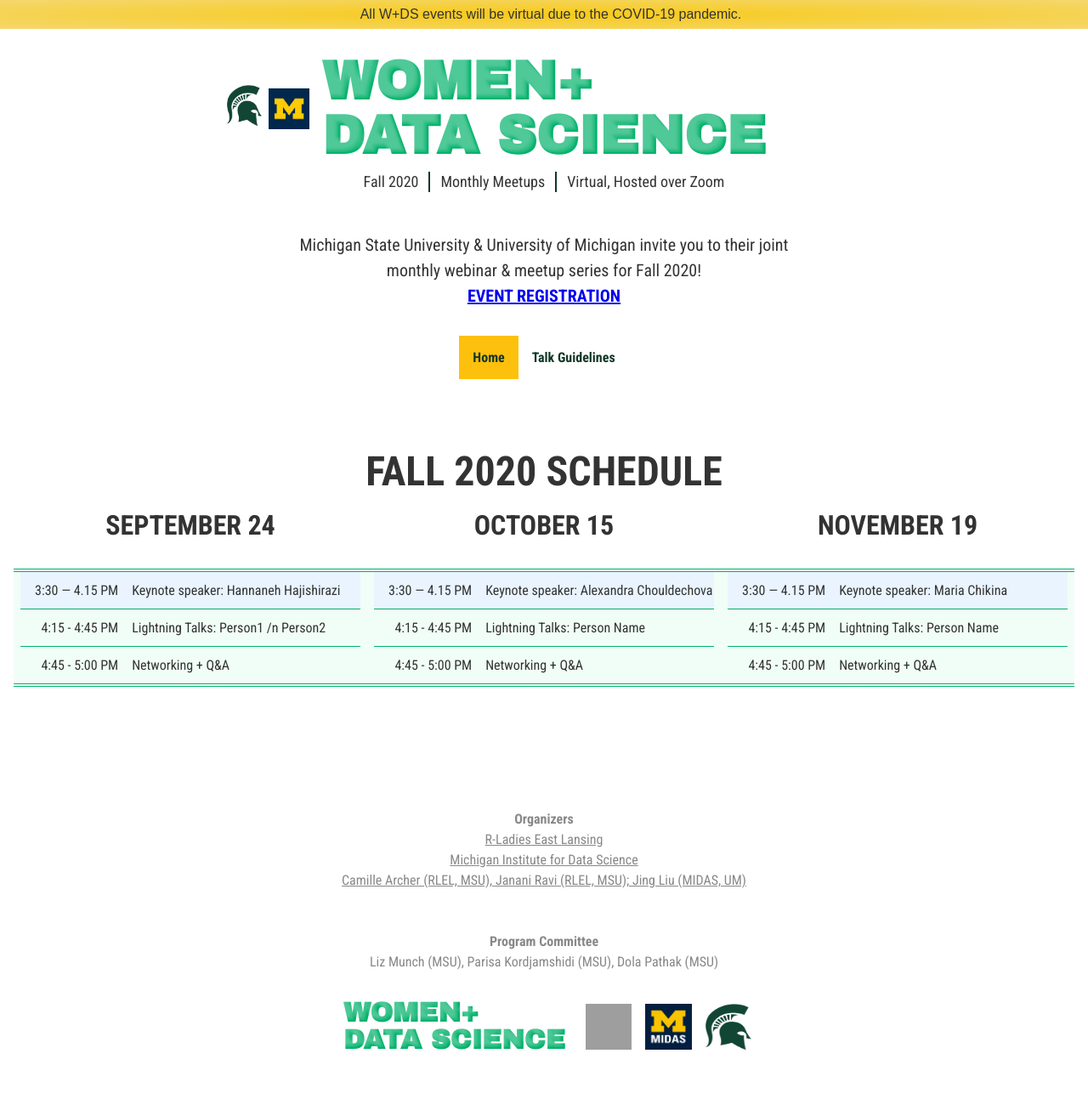
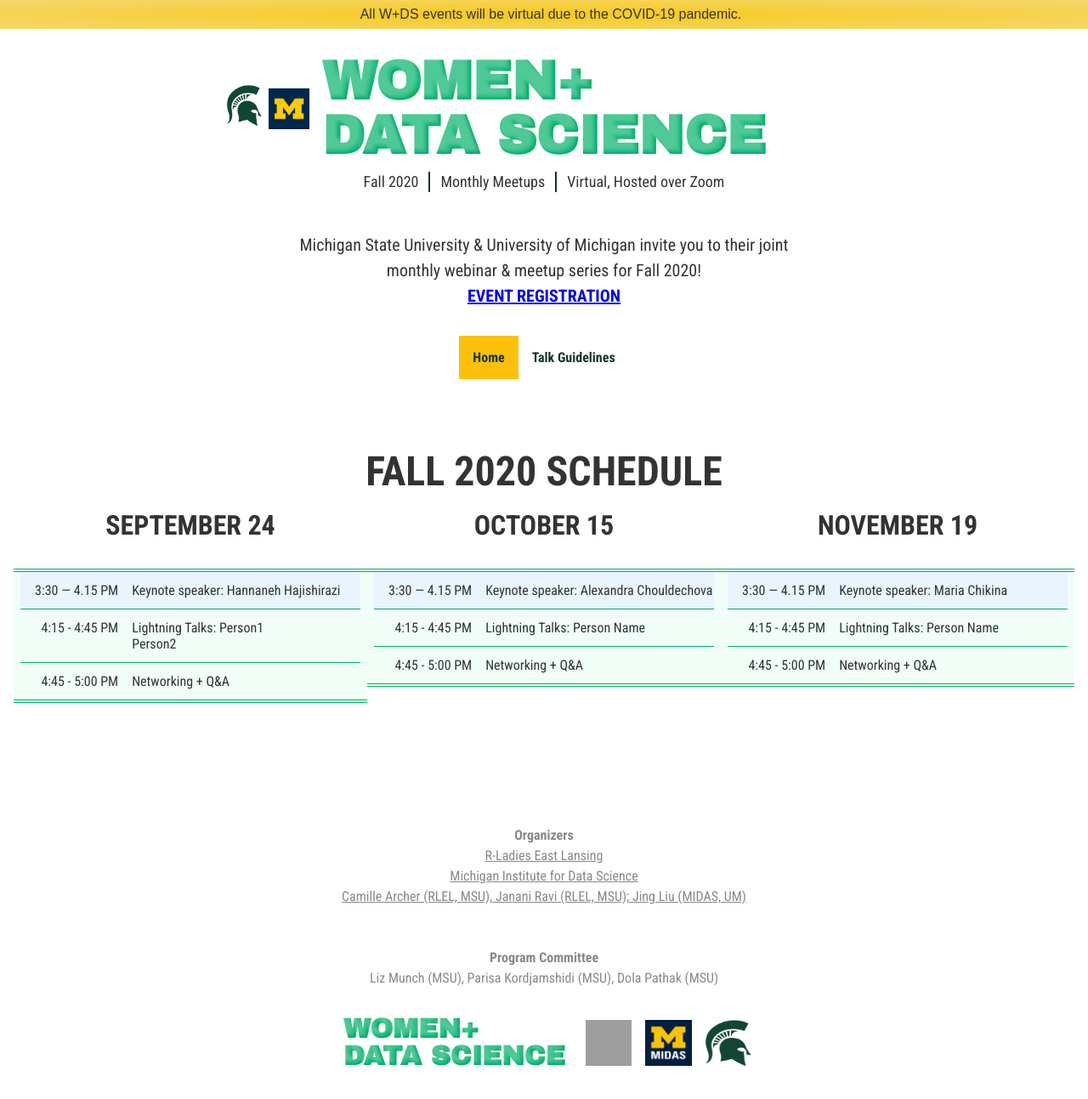
Before and after one commit to women-plus-datascience/women-plus-datascience.github.io, a Jekyll site: the page built from index.html, in a window 1280 px wide and 1387 px high. Shown: the top 1293 px of the window at 85% size. Built offline with Jekyll 4.4.1, drawn with Linux system fonts in a browser that asks for light colours; grey boxes are pictures that could not be loaded.

```diff
--- a/_data/home.yml
+++ b/_data/home.yml
@@ -23,7 +23,7 @@ section2:
       event: "Keynote speaker: Hannaneh Hajishirazi"
       event_url: "https://github.com/women-plus-datascience/women-plus-datascience.github.io/blob/master/content/seminars/2020_09/keynote.md"
     - time: "4:15 - 4:45 PM"
-      event: "Lightning Talks: Person1 /n Person2"
+      event: "Lightning Talks: Person1 </br> Person2"
     - time: "4:45 - 5:00 PM"
       event: "Networking + Q&A"
 
```
